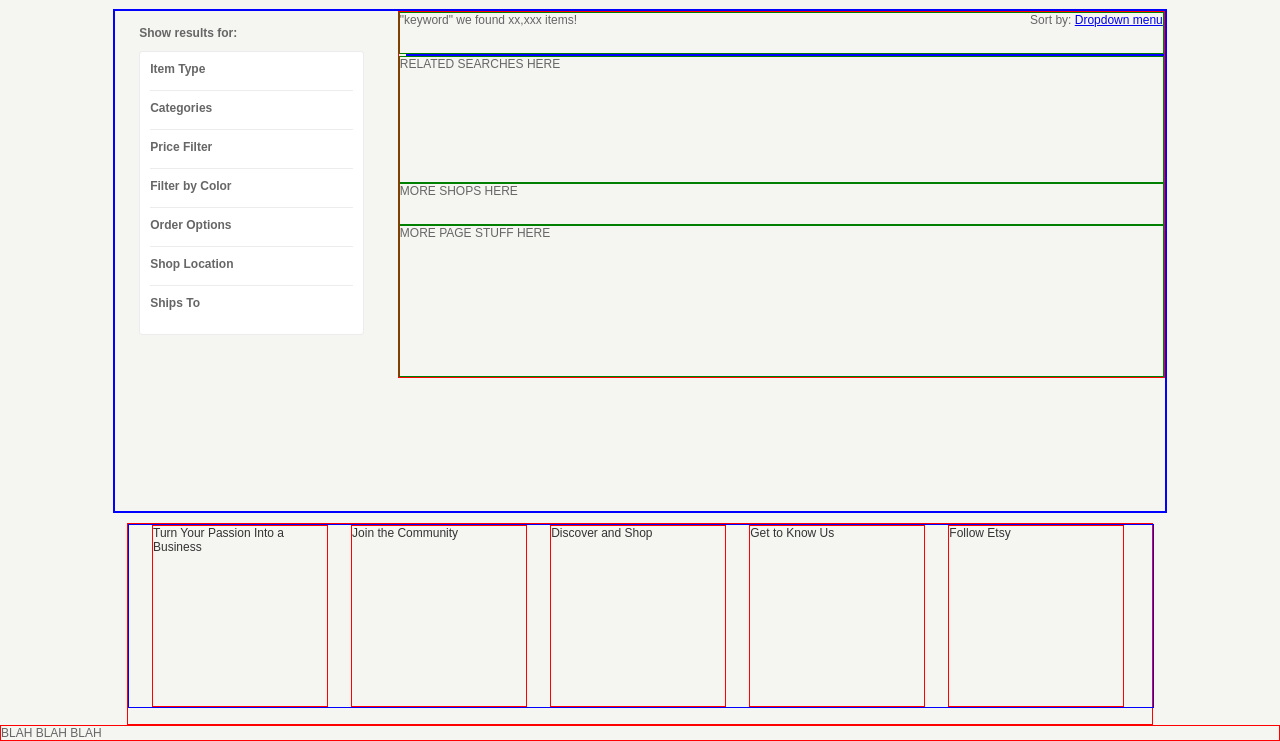
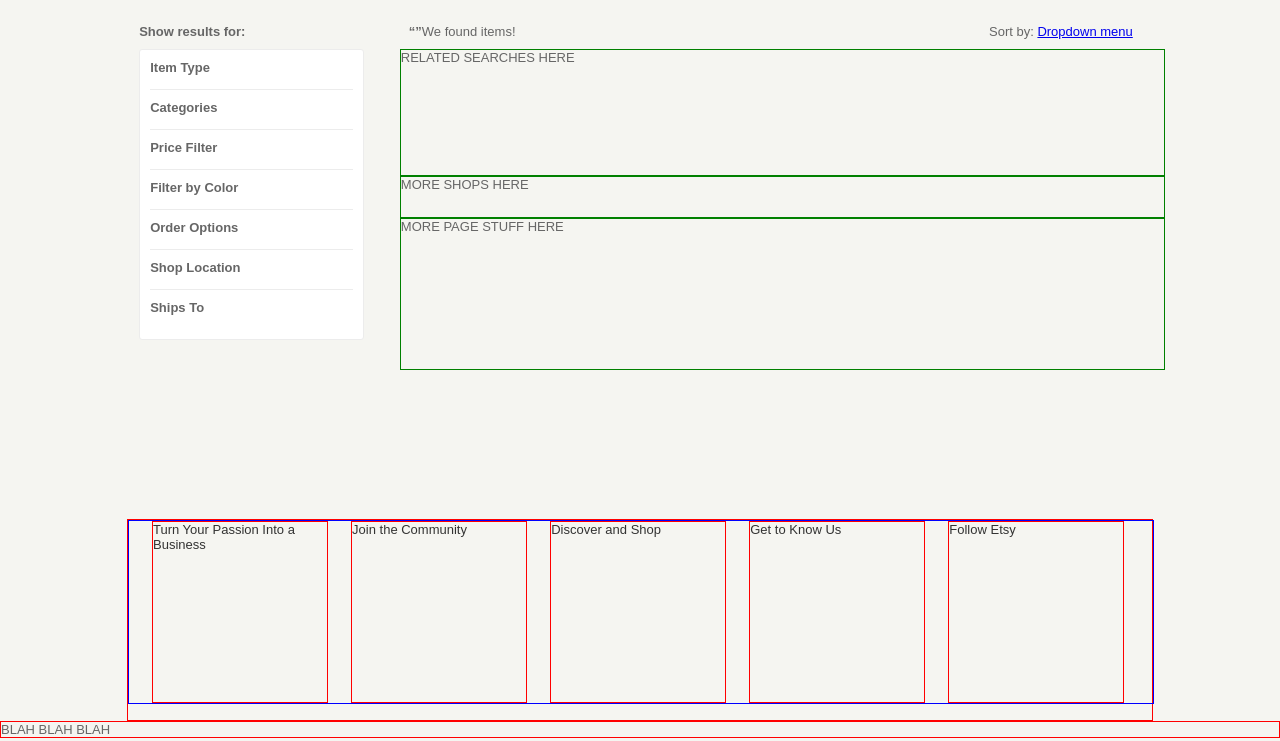
Before and after one commit to mrbrianleo/etsy, a plain HTML site: page index.html in a window 1280 px wide. Shown: the part 83-824 px from the top of the page. Drawn offline with nearby package versions, Linux system fonts and the light colour scheme.

Commit message:
misc styling updates

```diff
--- a/index.html
+++ b/index.html
@@ -1,9 +1,10 @@
 <!DOCTYPE html>
 <html>
   <head>
-    <title>Etsy Clone</title>
+    <title>Etsy Iron Yard Clone | Search</title>
     <link rel="stylesheet" type="text/css" href="normalize.css">
     <link rel="stylesheet" type="text/css" href="main.css">
+    <link rel="shortcut icon" href="https://www.etsy.com/images/favicon.ico">
     <script src="https://cdnjs.cloudflare.com/ajax/libs/underscore.js/1.7.0/underscore-min.js"></script>
     <script src="https://ajax.googleapis.com/ajax/libs/jquery/2.1.3/jquery.min.js"></script>
     <script src="main.js"></script>
@@ -38,8 +39,11 @@
         </div>
       </div>
       <div class="right">
-        <div class="right-header">"keyword" we found xx,xxx items!
-          <div class="sort">Sort by: <a href="#">Dropdown menu</a></div>
+        <div class="right-header">
+          <div class="right-header-container">
+            <h4>&ldquo;<span class="show-keyword"></span>&rdquo;</h4><span>We found <span class="num-results"></span> items!</span>
+            <div class="sort">Sort by: <a href="#">Dropdown menu</a></div>
+          </div>
         </div>
         <div class="product-listings"></div>
         <div class="right-related">RELATED SEARCHES HERE</div>
--- a/main.css
+++ b/main.css
@@ -1,5 +1,5 @@
 body {
-  font-size: 12px;
+  font-size: 13px;
   background-color: #f5f5f1;
   font-family: arial,helvetica,sans-serif;
   color: #666;
@@ -9,6 +9,7 @@ body {
 
 h4 {
   margin: 0 0 4px 0;
+  font-size: 13px;
 }
 
 .search-form {
@@ -56,8 +57,8 @@ h4 {
 .content {
   width: 82%;
   margin: 10px auto;
-  border: 2px solid blue;
-  overflow: hidden;
+/*  border: 2px solid blue;
+*/  overflow: hidden;
 }
 
 .filters {
@@ -99,12 +100,20 @@ h4 {
   float: right;
   width: 765px;
   height: auto;
-  border: 1px solid red;
 }
 
 .right-header {
-  height: 40px;
-  border: 1px solid green;
+  height: 30px;
+}
+
+.right-header-container {
+  margin: 10px 32px 10px 9px;
+  position: relative;
+  padding-top: 5px;
+}
+
+.right-header h4 {
+  float: left;
 }
 
 .sort {
@@ -114,7 +123,6 @@ h4 {
 .product-listings {
   margin-left: 7px;
   height: auto;
-  border: 1px solid blue;
 }
 
 .right-related {
@@ -181,6 +189,8 @@ h4 {
   border: 1px solid #ececec;
   border-radius: 2px;
   margin: 0 28px 18px 0;
+  background-color: #fff;
+  font-size: 12px;
 }
 
 .product:hover {
--- a/main.js
+++ b/main.js
@@ -3,13 +3,13 @@ var productListingTemplate = _.template(
     "<div class='product-wrapper'>" +
       "<div class='product-image-wrapper'>" +
         "<div class='product-image'>" +
-          "<img src='<%= Images[0].url_fullxfull %>'>" +
+          "<img src='<%= Images[0].url_570xN %>' alt='<%= title %>'>" +
         "</div>" +
       "</div>" +
       "<div class='product-info'>" +
         "<div class='product-title'><a href='<%= url %>'><%= title %></a></div>" +
         "<div class='product-details'>" +
-          "<div class='product-seller'><a href='<% Shop.url %>'><%= Shop.shop_name %></a></div>" +
+          "<div class='product-seller'><a href='<%= Shop.url %>'><%= Shop.shop_name %></a></div>" +
           "<div class='product-price'>$<%= price %> <%= currency_code %></div>" +
         "</div>" +
       "</div>" +
@@ -55,6 +55,9 @@ $(function() {
     var keywords = $(".search-field").val();
     $(".product-listings").empty();
     getData(keywords, handleEtsyData);
+    $(".show-keyword").text(keywords);
+    $("title").empty().text("Etsy Iron Yard Clone | Search - " + keywords);
+
   });
 
   getData(handleEtsyData);
```
